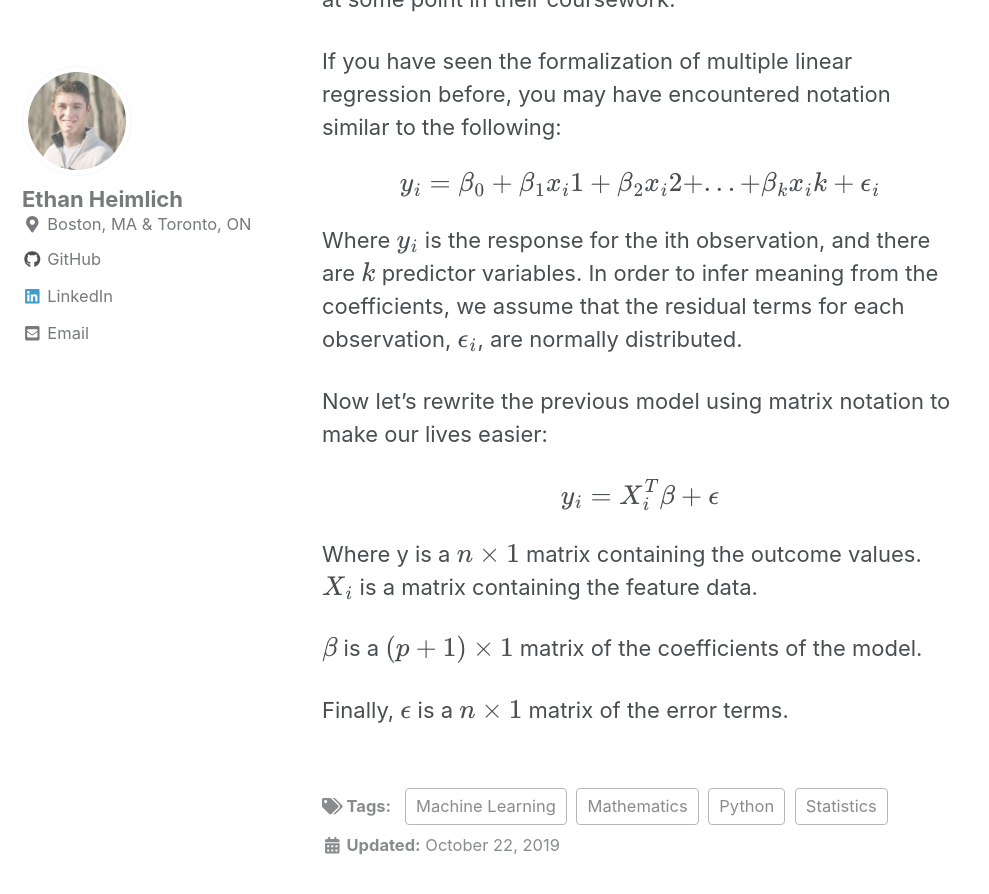
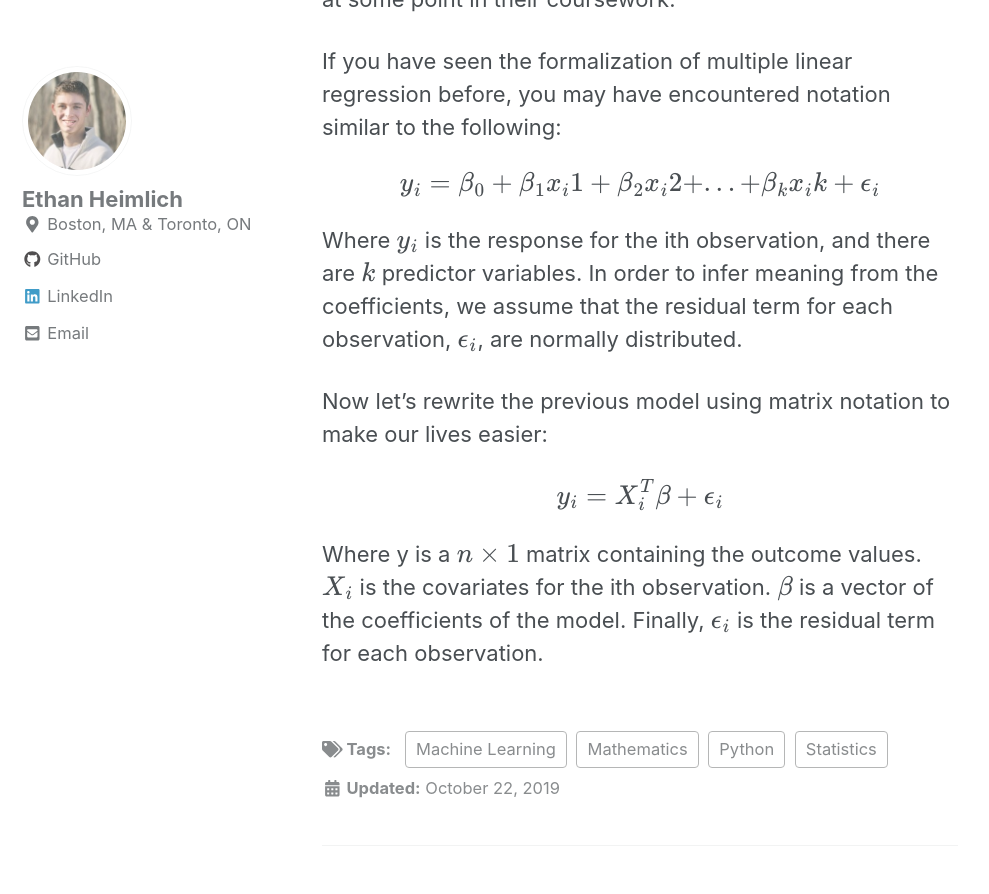
Before and after one commit to eheimlich/eheimlich.github.io, a Jekyll site: the page built from _posts/2019-10-22-generalized_linear_models.md, in a window 1280 px wide and 900 px high, scrolled down 1103 px. Shown: the top 894 px of the window, without its empty margins (0-989 px from the left). Built offline with Jekyll 4.4.1, drawn with Linux system fonts in a browser that asks for light colours; cached includes are drawn as plain includes; nearby versions of some CDN libraries; formulas are drawn with MathJax 3.

Commit message:
Started linear regression section

```diff
--- a/_posts/2019-10-22-generalized_linear_models.md
+++ b/_posts/2019-10-22-generalized_linear_models.md
@@ -24,16 +24,12 @@ If you have seen the formalization of multiple linear regression before, you may
 $$ y_i = \beta_0 + \beta_1 x_i1 + \beta_2 x_i2 + ...+ \beta_k x_ik + \epsilon_i $$
 
 Where $$y_i$$ is the response for the ith observation, and there are $$k$$ predictor variables. In order to infer
-meaning from the coefficients, we assume that the residual terms for each observation, $$\epsilon_i$$, are normally
+meaning from the coefficients, we assume that the residual term for each observation, $$\epsilon_i$$, are normally
 distributed.
 
 Now let's rewrite the previous model using matrix notation to make our lives easier:
 
-$$ y_i = X_i^{T} \beta + \epsilon $$
+$$ y_i = X_i^{T} \beta + \epsilon_i $$
 
-Where y is a $$ n \times 1 $$ matrix containing the outcome values. $$ X_i $$ is a matrix containing the
-feature data.
-
-$$\beta$$ is a $$(p + 1) \times 1$$ matrix of the coefficients of the model.
-
-Finally, $$\epsilon$$ is a $$n \times 1 $$ matrix of the error terms.
+Where y is a $$ n \times 1 $$ matrix containing the outcome values. $$ X_i $$ is the covariates
+for the ith observation. $$\beta$$ is a vector of the coefficients of the model. Finally, $$\epsilon_i$$ is the residual term for each observation.
```
